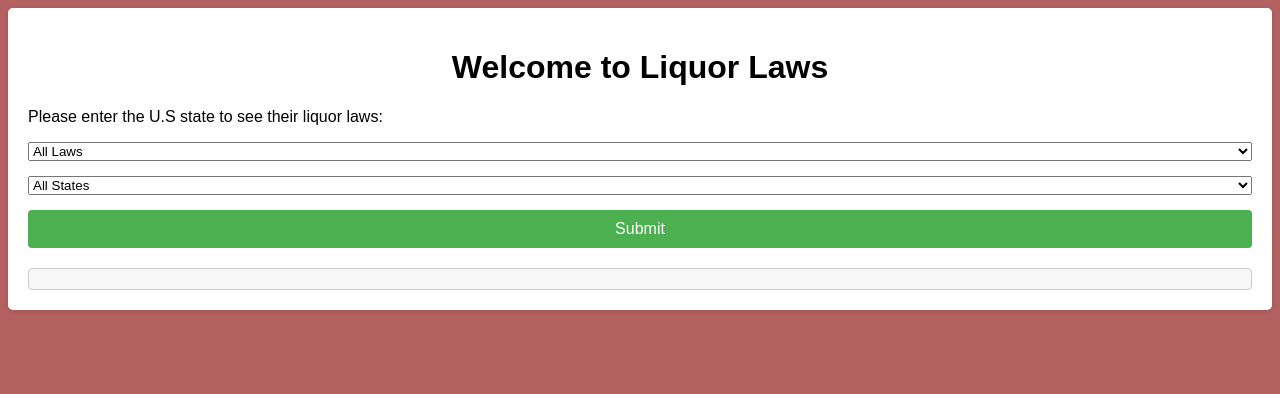
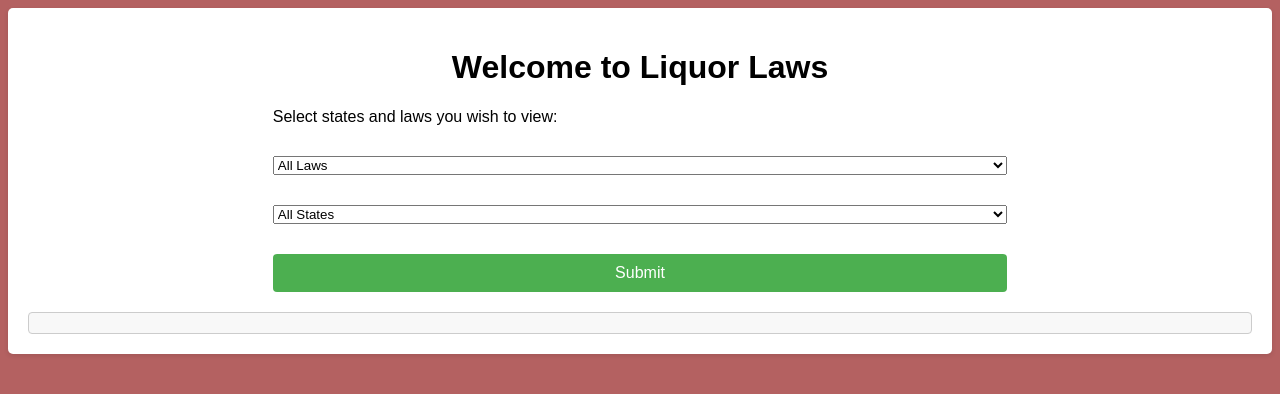
Before and after one commit to mavella17/liquorlawsAPI, a Flask app: page / in a window 1280 px wide. Shown: the top 394 px of the page. Run offline with Flask 3, Linux system fonts and the light colour scheme.

Commit message:
Final style changes, ready to go

```diff
--- a/flask-api/static/style.css
+++ b/flask-api/static/style.css
@@ -4,7 +4,7 @@ body {
 }
 
 .topbottomspacing{
-    margin: 15px auto;
+    margin: 15px 20%;
 }
 .container {
     margin: 0 auto;
--- a/flask-api/templates/home.html
+++ b/flask-api/templates/home.html
@@ -1,9 +1,9 @@
-{% extends "layout.html" %} {% block title %}Liquor Laws App{% endblock %} {% block styles %}
+{% extends "layout.html" %} {% block title %}Liquor Laws API{% endblock %} {% block styles %}
 <link rel="stylesheet" href="./{{ url_for('static', filename= 'style.css')}}"> {% endblock %} {% block content %} <div class="container">
     <h1>Welcome to Liquor Laws</h1>
-    <p>Please enter the U.S state to see their liquor laws:</p>
+    <p class='topbottomspacing'>Select states and laws you wish to view:</p>
     <form>
-        <select name="lawoptions" id="dropdown" style="width:100%">
+        <select name="lawoptions" id="dropdown" class='topbottomspacing' style="width:60%">
             <option value="">All Laws</option>
             <option value="/states">Single State Laws.</option>
             <option value="/age">Age</option>
@@ -12,7 +12,7 @@
             <option value="/abc">ABC Substances</option>
             <option value="/notes">Extra Notes</option>
         </select>
-        <select name="state" id="dropdown" class='topbottomspacing' style="width:100%">
+        <select name="state" id="dropdown" class='topbottomspacing' style="width:60%">
             <option value="">All States</option>
             <option value="AL">Alabama</option>
             <option value="AK">Alaska</option>
@@ -67,7 +67,7 @@
             <option value="WI">Wisconsin</option>
             <option value="WY">Wyoming</option>
         </select>
-        <button type="submit">Submit</button>
+        <button type="submit" class='topbottomspacing' style="width:60%">Submit</button>
     </form>
     <div id="resultContainer"></div>
 </div> {% endblock %} {% block scripts %} <script src="{{ url_for('static', filename='app.js') }}">
```
